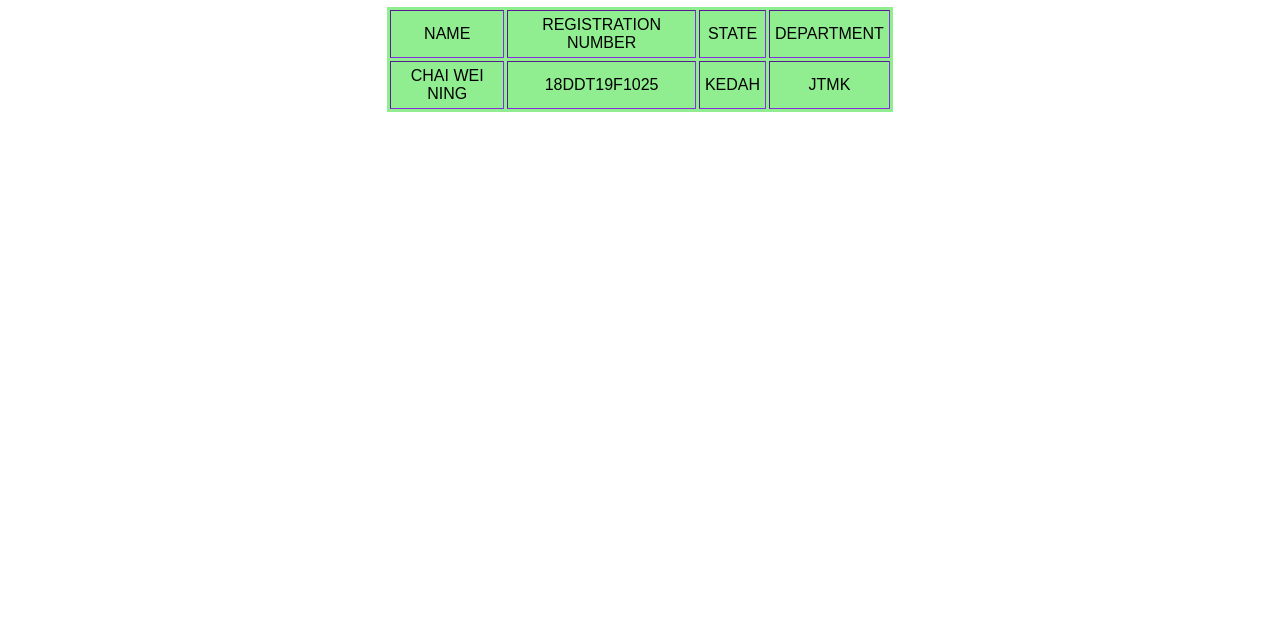
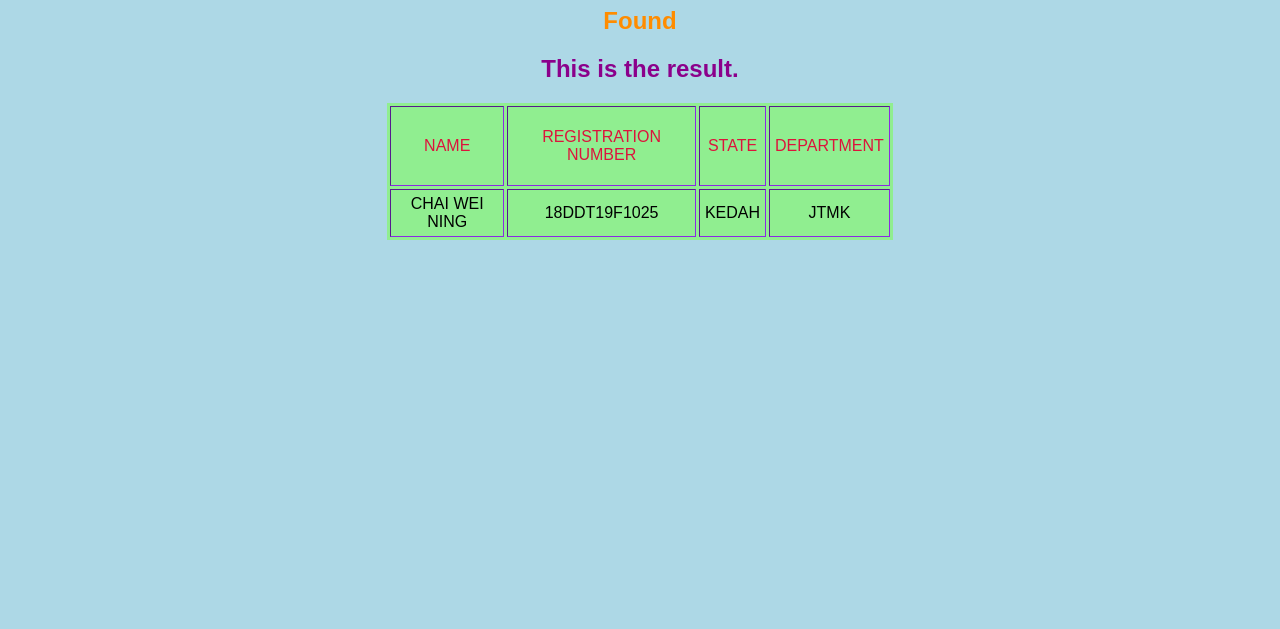
Before and after one commit to j2weining/TestSelector, a plain HTML site: page Selector/index.html in a window 1280 px wide. Shown: the part 171-800 px from the top of the page. Drawn offline with Linux system fonts and the light colour scheme.

Commit message:
newest code

```diff
--- a/Selector/index.html
+++ b/Selector/index.html
@@ -13,12 +13,24 @@
     <div class="title">
         <h1>STUDENT INFORMATION</h1>
     </div>
+    <h2>Found</h2>
+    <h2>This is the result.</h2>
+
+    <div>
         <table id="table" border="1" cellpadding="5" cellspacing="3">
             <tr align="middle">
-                <td>NAME</td>
-                <td>REGISTRATION NUMBER</td>
-                <td>STATE</td>
-                <td>DEPARTMENT</td>
+                <td>
+                    <p>NAME</p>
+                </td>
+                <td>
+                    <p>REGISTRATION NUMBER</p>
+                </td>
+                <td>
+                    <p>STATE</p>
+                </td>
+                <td>
+                    <p>DEPARTMENT</p>
+                </td>
             </tr>
             <tr align="middle">
                 <td>CHAI WEI NING</td>
@@ -27,6 +39,6 @@
                 <td>JTMK</td>
             </tr>
         </table>
-
+    </div>
 </body>
 </html>
--- a/Selector/style.css
+++ b/Selector/style.css
@@ -1,6 +1,10 @@
 h1{
     text-align: center;
     color: teal;
+}
+
+body{
+    background-color:lightblue;
 }
 
 #table{
@@ -17,9 +21,24 @@ h1{
 .title h1{
     color:salmon;
     font-style: italic;
+    background-color: darkslateblue;
 } /*Child selector*/
+
+div p{
+    text-align: center;
+    color:crimson;
+}
 
 p{
     text-align: center;
-    color: cornflowerblue;
 }
+
+div ~ h2{
+    color: darkmagenta;
+    text-align: center;
+}
+
+div + h2{
+    color: darkorange;
+    text-align: center;
+}
```
